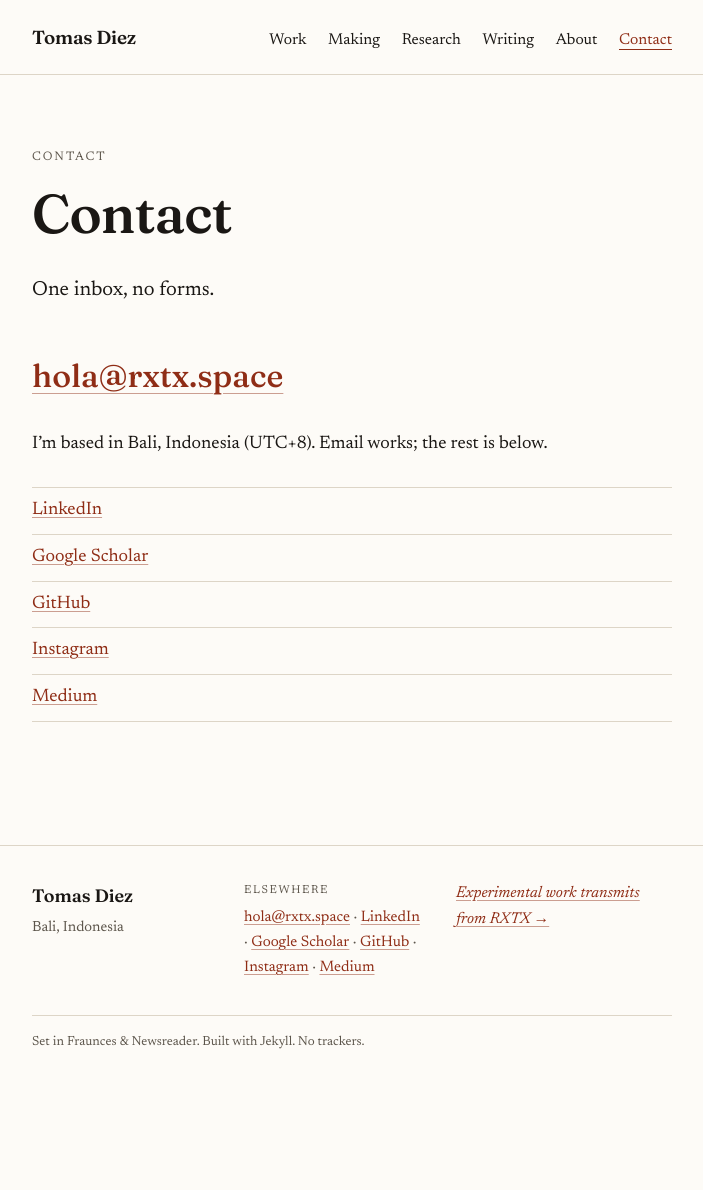
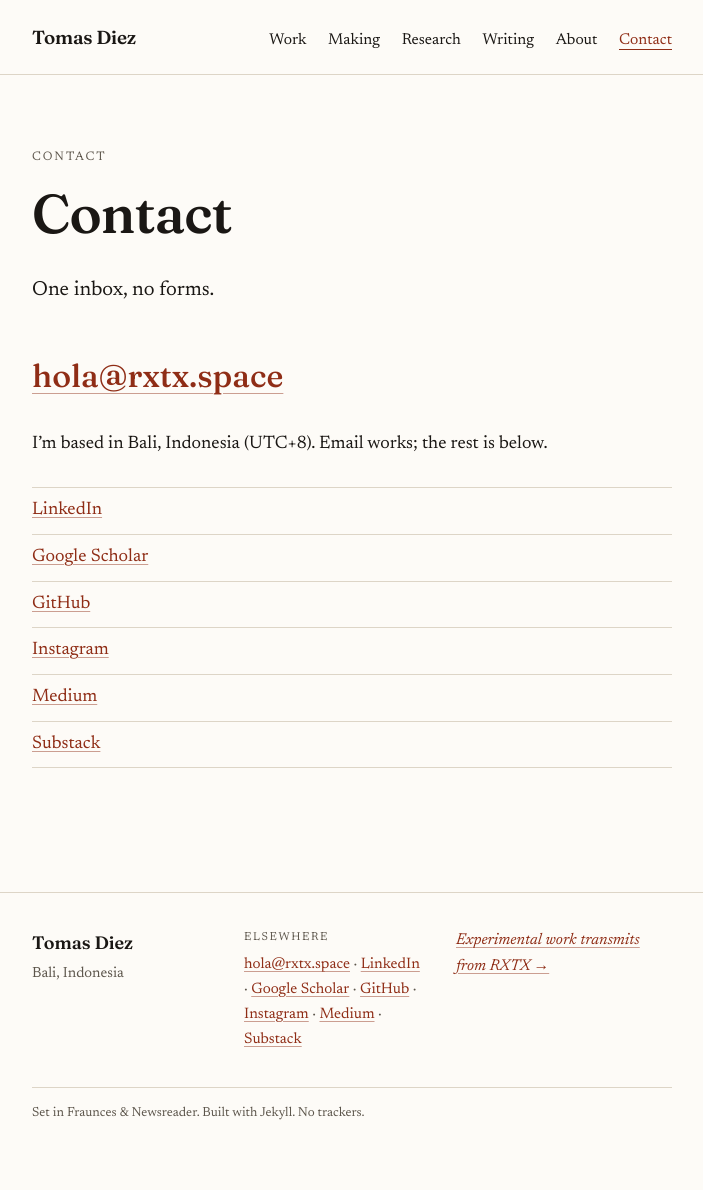
Before and after one commit to tomasdiez/tomasdiez.github.io, a Jekyll site: the page built from contact.html, in a window 1280 px wide. Shown: the whole page, without its empty margins (288-991 px from the left). Built offline with Jekyll 4.4.1, drawn with Linux system fonts in a browser that asks for light colours; before the commit the page ends 1118 px from its top, so only the background shows below that.

Commit message:
Add Substack to footer, contact page, and social metadata

```diff
--- a/_config.yml
+++ b/_config.yml
@@ -30,6 +30,7 @@ social:
     - https://github.com/tomasdiez
     - https://www.instagram.com/tomasdiez
     - https://medium.com/@tomasdiez
+    - https://substack.com/@tomasdiez
 
 plugins:
   - jekyll-seo-tag
--- a/_includes/footer.html
+++ b/_includes/footer.html
@@ -14,6 +14,7 @@
           <li><a href="https://github.com/tomasdiez">GitHub</a></li>
           <li><a href="https://www.instagram.com/tomasdiez">Instagram</a></li>
           <li><a href="https://medium.com/@tomasdiez">Medium</a></li>
+          <li><a href="https://substack.com/@tomasdiez">Substack</a></li>
         </ul>
       </div>
       <div class="foot-col">
--- a/contact.html
+++ b/contact.html
@@ -17,4 +17,5 @@ permalink: /contact/
   <li><a href="https://github.com/tomasdiez">GitHub</a></li>
   <li><a href="https://www.instagram.com/tomasdiez">Instagram</a></li>
   <li><a href="https://medium.com/@tomasdiez">Medium</a></li>
+  <li><a href="https://substack.com/@tomasdiez">Substack</a></li>
 </ul>
```
